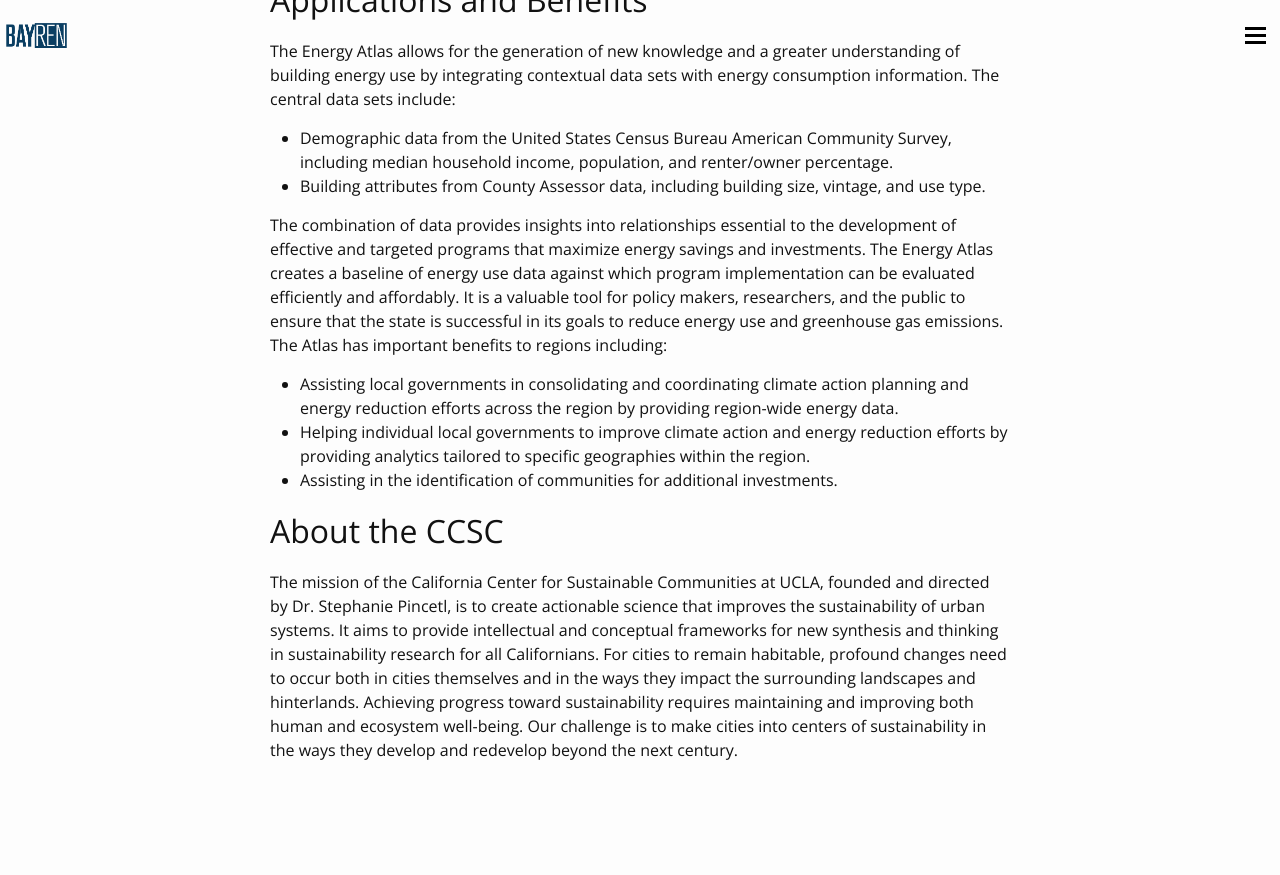
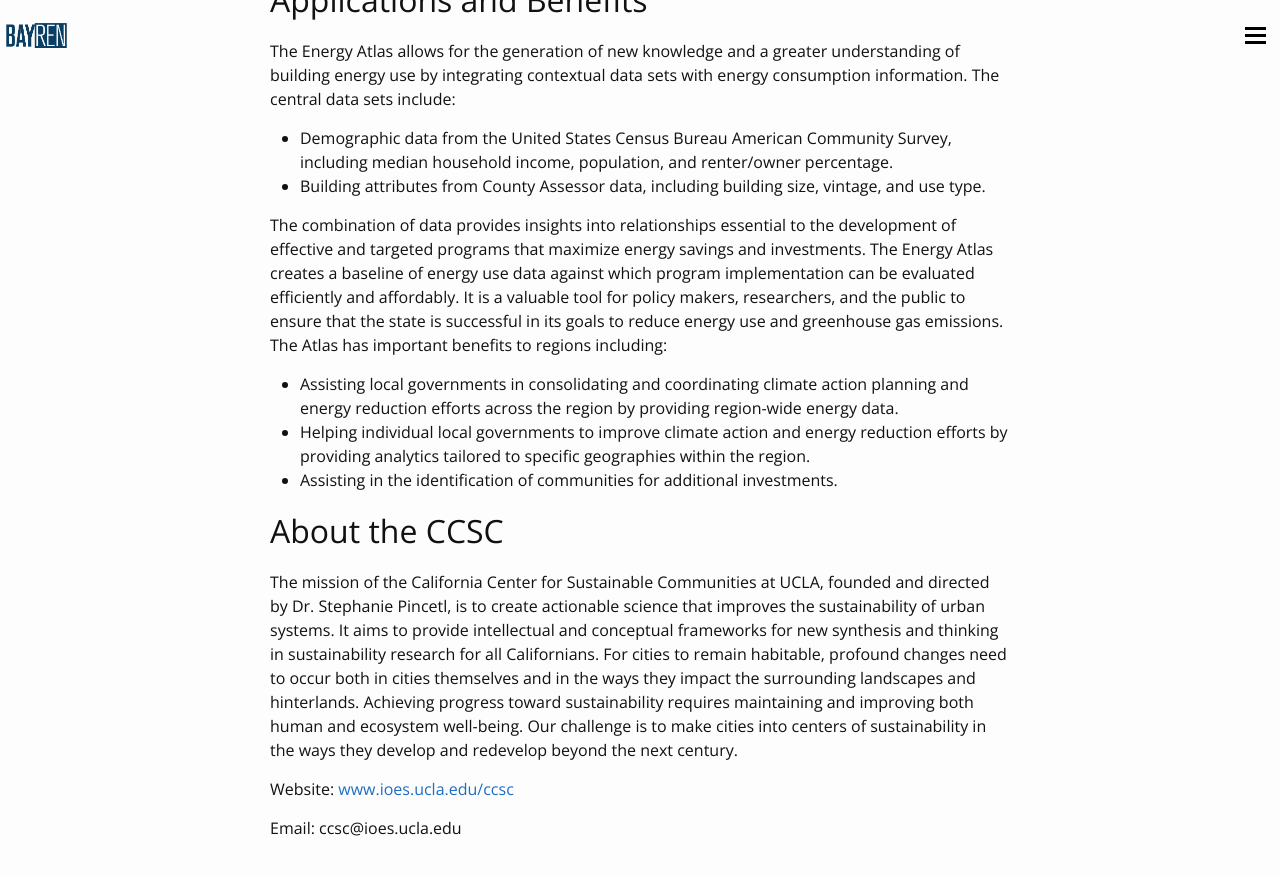
Before and after one commit to uclaioes/bayren-atlas, a Jekyll site: the page built from about.md, in a window 1280 px wide and 900 px high, scrolled down 2663 px. Shown: the top 875 px of the window. Built offline with Jekyll 4.4.1, drawn with Linux system fonts in a browser that asks for light colours; before the commit the page ends 3485 px from its top, so only the background shows below that.

Commit message:
add contact info

```diff
--- a/about.md
+++ b/about.md
@@ -54,3 +54,7 @@ The combination of data provides insights into relationships essential to the de
 ## About the CCSC
 
 The mission of the California Center for Sustainable Communities at UCLA, founded and directed by Dr. Stephanie Pincetl, is to create actionable science that improves the sustainability of urban systems. It aims to provide intellectual and conceptual frameworks for new synthesis and thinking in sustainability research for all Californians. For cities to remain habitable, profound changes need to occur both in cities themselves and in the ways they impact the surrounding landscapes and hinterlands. Achieving progress toward sustainability requires maintaining and improving both human and ecosystem well-being. Our challenge is to make cities into centers of sustainability in the ways they develop and redevelop beyond the next century.
+
+Website: [www.ioes.ucla.edu/ccsc](https://www.ioes.ucla.edu/ccsc/)
+
+Email: ccsc@ioes.ucla.edu
```
